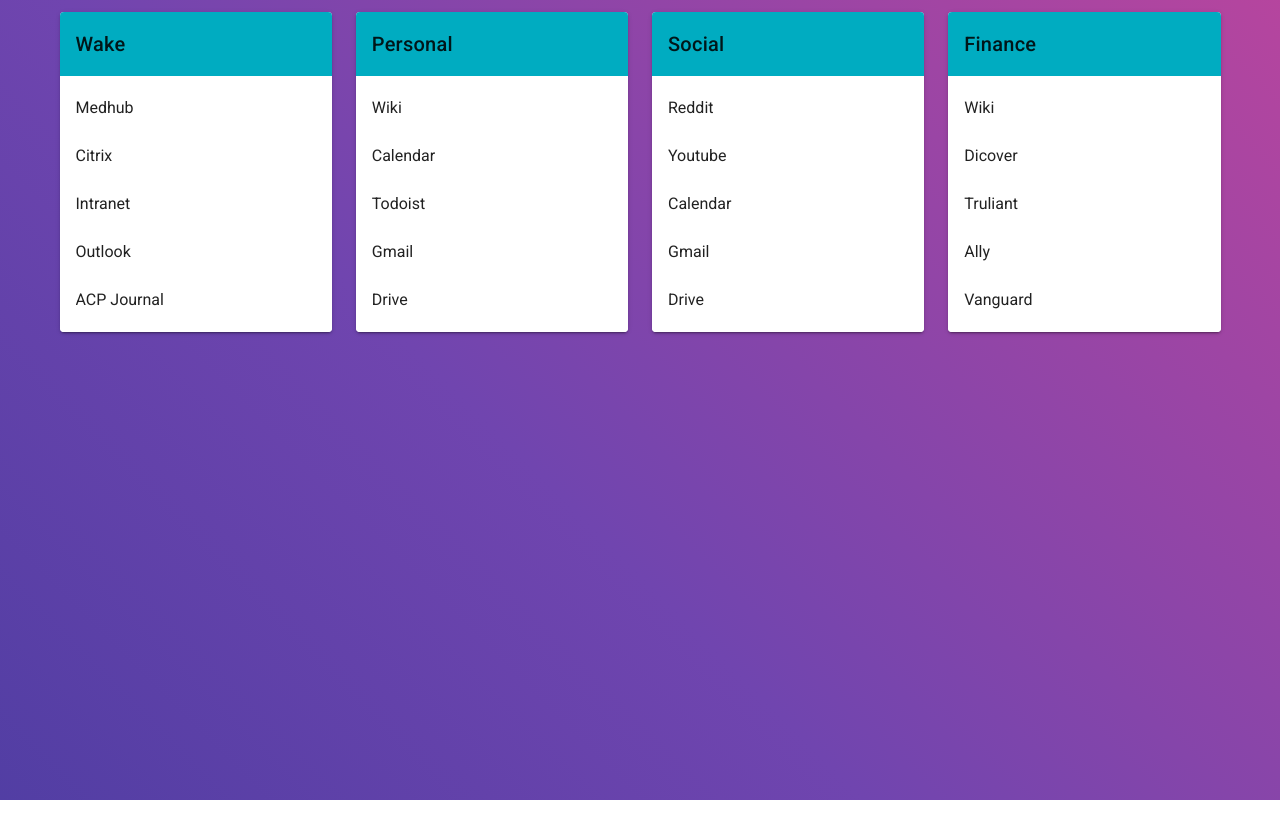
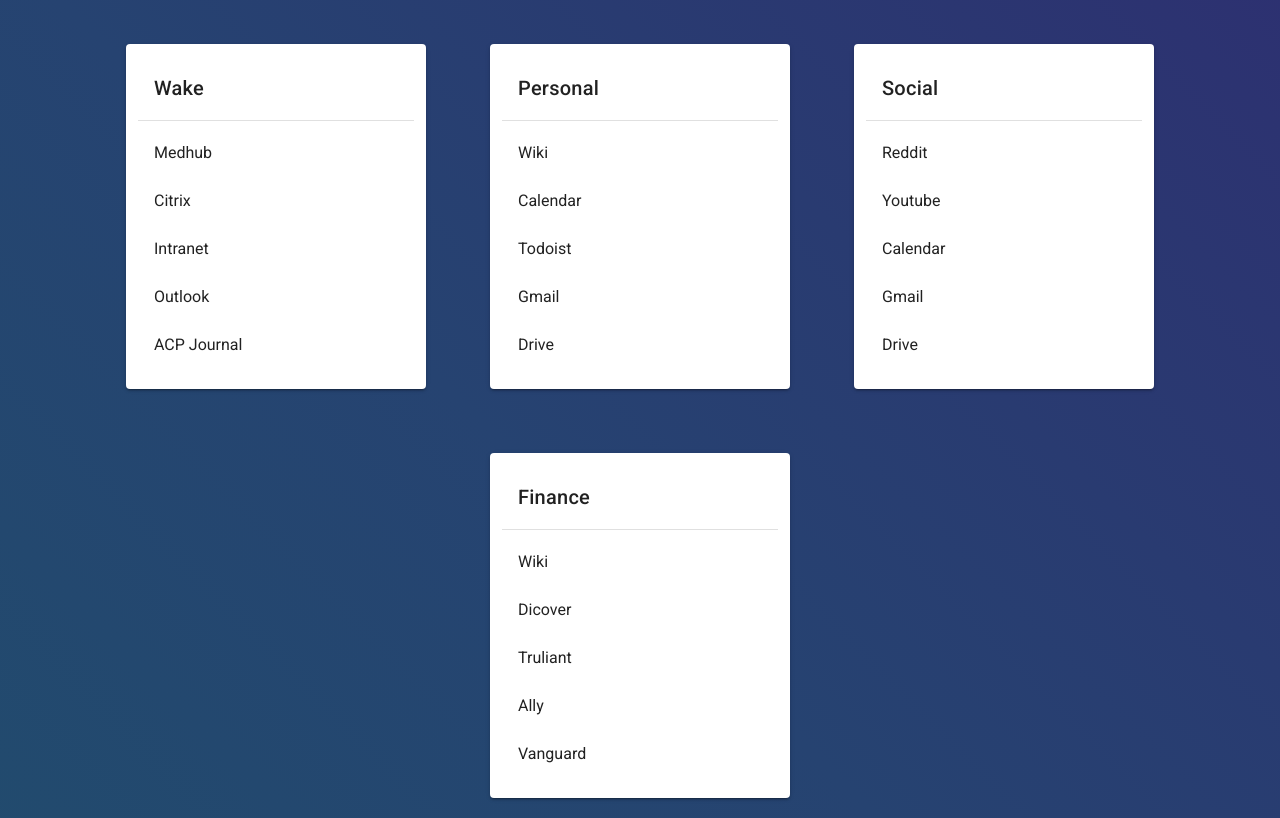
Before and after one commit to kangruixiang/vuestartpage, a Vue app: page / in a window 1280 px wide. Built offline with nearby package versions, Linux system fonts and the light colour scheme.

Commit message:
centered

```diff
--- a/src/App.vue
+++ b/src/App.vue
@@ -1,7 +1,7 @@
 <template>
   <v-app>
     <v-content class="background">
-      <BlockContainer v-bind:categories="links" />
+      <BlockContainer class="block" v-bind:categories="links" />
     </v-content>
   </v-app>
 </template>
@@ -84,8 +84,13 @@
 
 <style>
 :root {
-  --gradient: linear-gradient(45deg, #182952, #2b3595, #7045af, #e14594);
+  --gradient: linear-gradient(45deg, #1c6a66, #1c546a, #264371, #312671);
 }
+
+.block {
+  height: 100%;
+}
+
 .background {
   background-image: var(--gradient);
   background-size: 400%;
--- a/src/components/BlockContainer.vue
+++ b/src/components/BlockContainer.vue
@@ -1,10 +1,15 @@
 <template>
   <div>
-    <v-container>
-      <v-row>
-        <v-col v-for="category in categories" v-bind:key="category">
-          <v-card>
-            <v-card-title class="cyan darken-1">{{category.name}}</v-card-title>
+    <v-container fluid fill-height>
+      <v-layout row wrap justify-center align-center>
+        <v-card
+          class="ma-8 pa-3"
+          width="300px"
+          v-for="category in categories"
+          v-bind:key="category"
+        >
+          <v-card-title>{{category.name}}</v-card-title>
+          <v-divider></v-divider>
           <v-list>
             <v-list-item link v-for="item in category.sites" v-bind:key="item" :href="item.url">
               <v-list-item-content>
@@ -13,8 +18,7 @@
             </v-list-item>
           </v-list>
         </v-card>
-        </v-col>
-      </v-row>
+      </v-layout>
     </v-container>
   </div>
 </template>
```
Also changed, not shown: 13 other files (tests, documents, lock files or other folders). Lines whose indentation alone changed are shown as unchanged.
